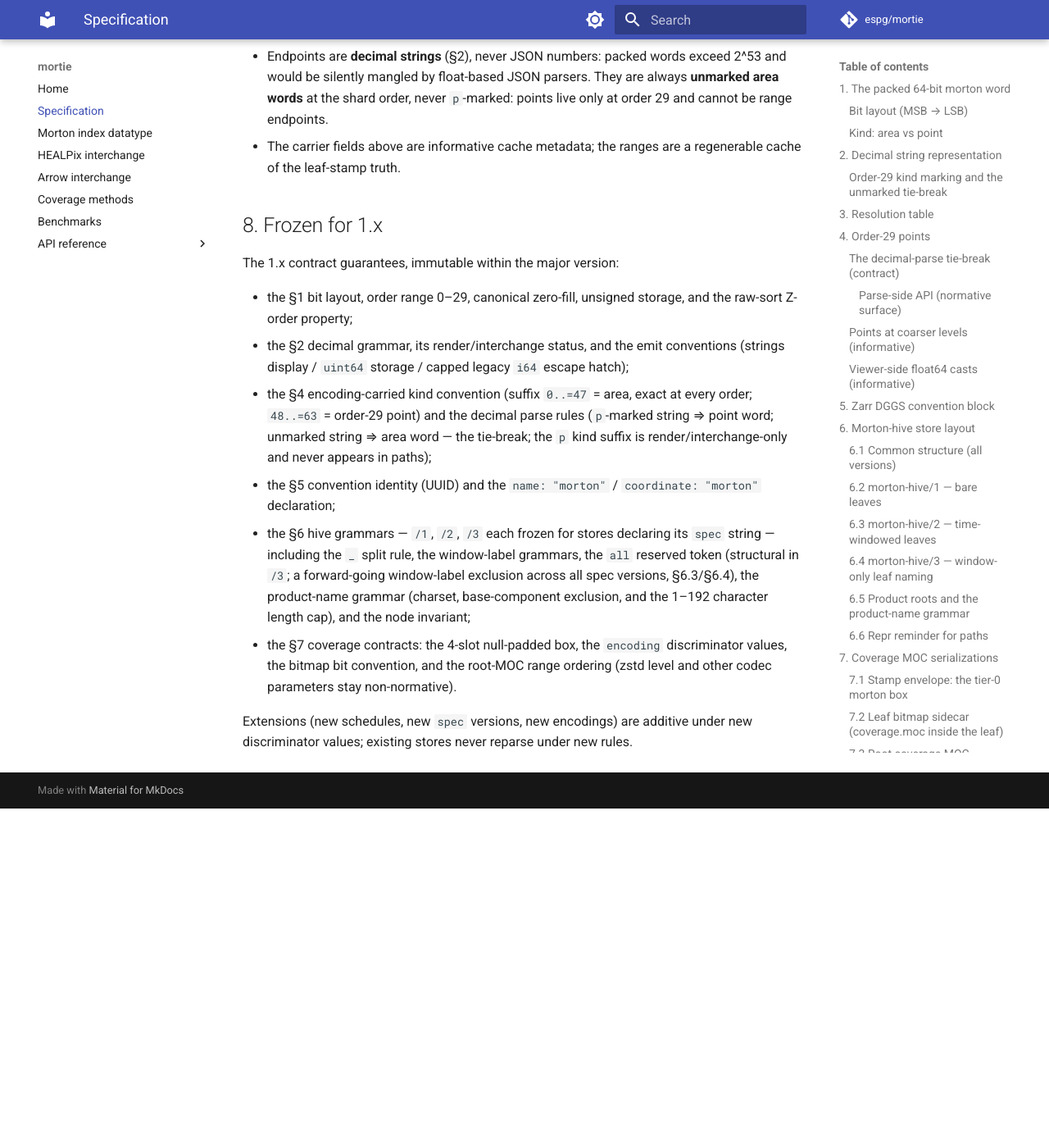
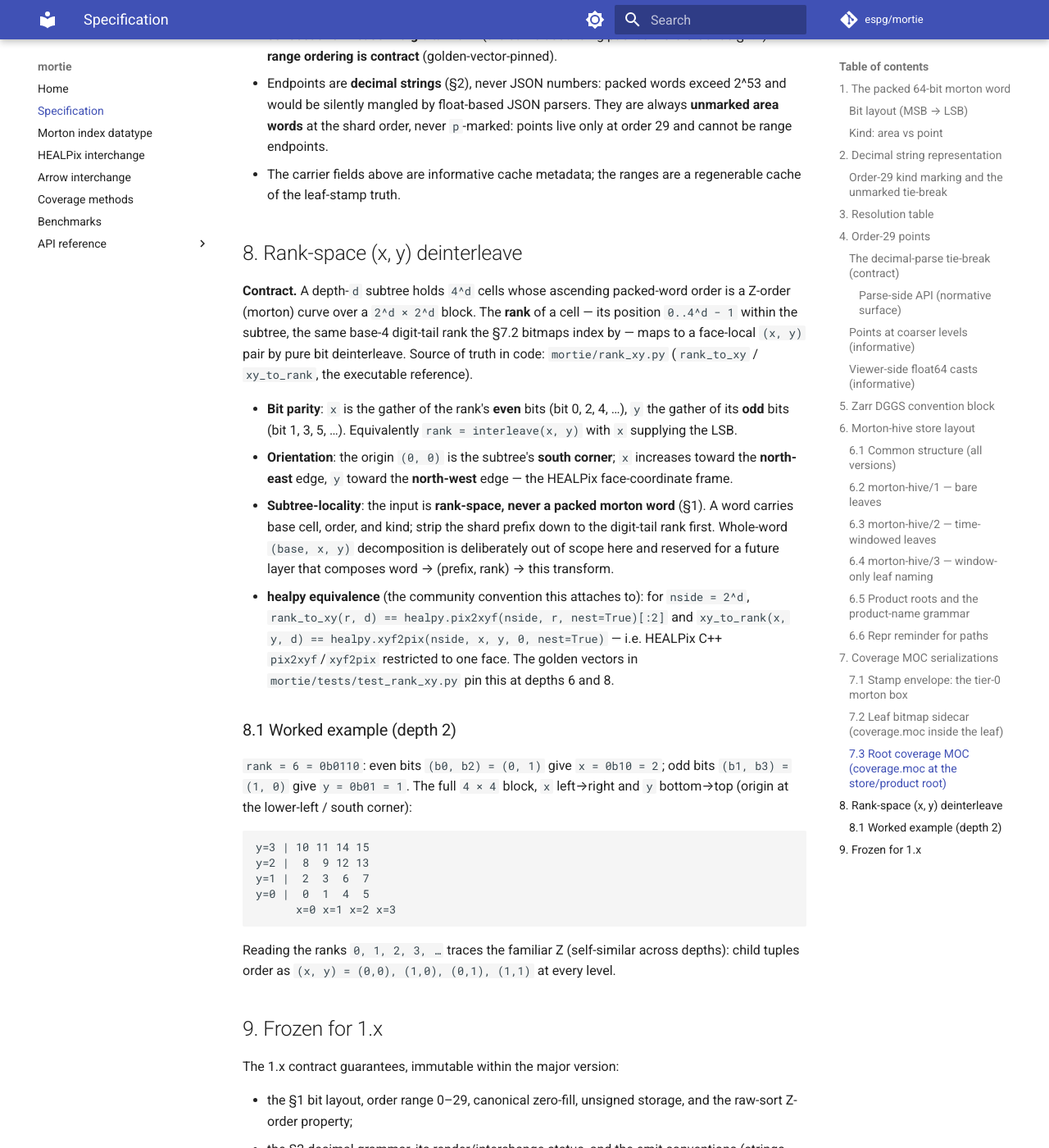
Before and after one commit to espg/mortie, an MkDocs documentation site: the page built from docs/specification.md, in a window 1280 px wide and 1400 px high, scrolled down 12729 px. Shown: the whole window at 82% size. Built offline with MkDocs 1.6.1 and Material for MkDocs 9.7.7, drawn with Linux system fonts in a browser that asks for light colours; comment, search, counter and statistics services are not loaded; the version menu is left out; before the commit the page ends 13715 px from its top, so only the background shows below that; some of the changed text lies outside the part shown.

Commit message:
spec section for rank-space deinterleave (issue #149)

````diff
--- a/docs/specification.md
+++ b/docs/specification.md
@@ -22,7 +22,8 @@ Contents:
 5. [Zarr DGGS convention block](#5-zarr-dggs-convention-block)
 6. [Morton-hive store layout](#6-morton-hive-store-layout)
 7. [Coverage MOC serializations](#7-coverage-moc-serializations)
-8. [Frozen for 1.x](#8-frozen-for-1x)
+8. [Rank-space (x, y) deinterleave](#8-rank-space-x-y-deinterleave)
+9. [Frozen for 1.x](#9-frozen-for-1x)
 
 ---
 
@@ -551,7 +552,51 @@ fields. Field semantics:
 - The carrier fields above are informative cache metadata; the ranges are a
   regenerable cache of the leaf-stamp truth.
 
-## 8. Frozen for 1.x
+## 8. Rank-space (x, y) deinterleave
+
+**Contract.** A depth-`d` subtree holds `4^d` cells whose ascending
+packed-word order is a Z-order (morton) curve over a `2^d × 2^d` block. The
+**rank** of a cell — its position `0..4^d − 1` within the subtree, the same
+base-4 digit-tail rank the §7.2 bitmaps index by — maps to a face-local
+`(x, y)` pair by pure bit deinterleave. Source of truth in code:
+`mortie/rank_xy.py` (`rank_to_xy` / `xy_to_rank`, the executable reference).
+
+- **Bit parity**: `x` is the gather of the rank's **even** bits (bit 0, 2,
+  4, …), `y` the gather of its **odd** bits (bit 1, 3, 5, …). Equivalently
+  `rank = interleave(x, y)` with `x` supplying the LSB.
+- **Orientation**: the origin `(0, 0)` is the subtree's **south corner**;
+  `x` increases toward the **north-east** edge, `y` toward the
+  **north-west** edge — the HEALPix face-coordinate frame.
+- **Subtree-locality**: the input is **rank-space, never a packed morton
+  word** (§1). A word carries base cell, order, and kind; strip the shard
+  prefix down to the digit-tail rank first. Whole-word `(base, x, y)`
+  decomposition is deliberately out of scope here and reserved for a
+  future layer that composes word → (prefix, rank) → this transform.
+- **healpy equivalence** (the community convention this attaches to): for
+  `nside = 2^d`, `rank_to_xy(r, d) == healpy.pix2xyf(nside, r, nest=True)[:2]`
+  and `xy_to_rank(x, y, d) == healpy.xyf2pix(nside, x, y, 0, nest=True)` —
+  i.e. HEALPix C++ `pix2xyf`/`xyf2pix` restricted to one face. The golden
+  vectors in `mortie/tests/test_rank_xy.py` pin this at depths 6 and 8.
+
+### 8.1 Worked example (depth 2)
+
+`rank = 6 = 0b0110`: even bits `(b0, b2) = (0, 1)` give `x = 0b10 = 2`; odd
+bits `(b1, b3) = (1, 0)` give `y = 0b01 = 1`. The full `4 × 4` block, `x`
+left→right and `y` bottom→top (origin at the lower-left / south corner):
+
+```text
+y=3 | 10 11 14 15
+y=2 |  8  9 12 13
+y=1 |  2  3  6  7
+y=0 |  0  1  4  5
+      x=0 x=1 x=2 x=3
+```
+
+Reading the ranks `0, 1, 2, 3, …` traces the familiar Z (self-similar
+across depths): child tuples order as `(x, y) = (0,0), (1,0), (0,1), (1,1)`
+at every level.
+
+## 9. Frozen for 1.x
 
 The 1.x contract guarantees, immutable within the major version:
 
@@ -574,7 +619,9 @@ The 1.x contract guarantees, immutable within the major version:
   character length cap), and the node invariant;
 - the §7 coverage contracts: the 4-slot null-padded box, the `encoding`
   discriminator values, the bitmap bit convention, and the root-MOC range
-  ordering (zstd level and other codec parameters stay non-normative).
+  ordering (zstd level and other codec parameters stay non-normative);
+- the §8 rank-space deinterleave: bit parity (x = even bits, y = odd bits),
+  the south-corner orientation, and the healpy `pix2xyf` equivalence.
 
 Extensions (new schedules, new `spec` versions, new encodings) are additive
 under new discriminator values; existing stores never reparse under new
````
